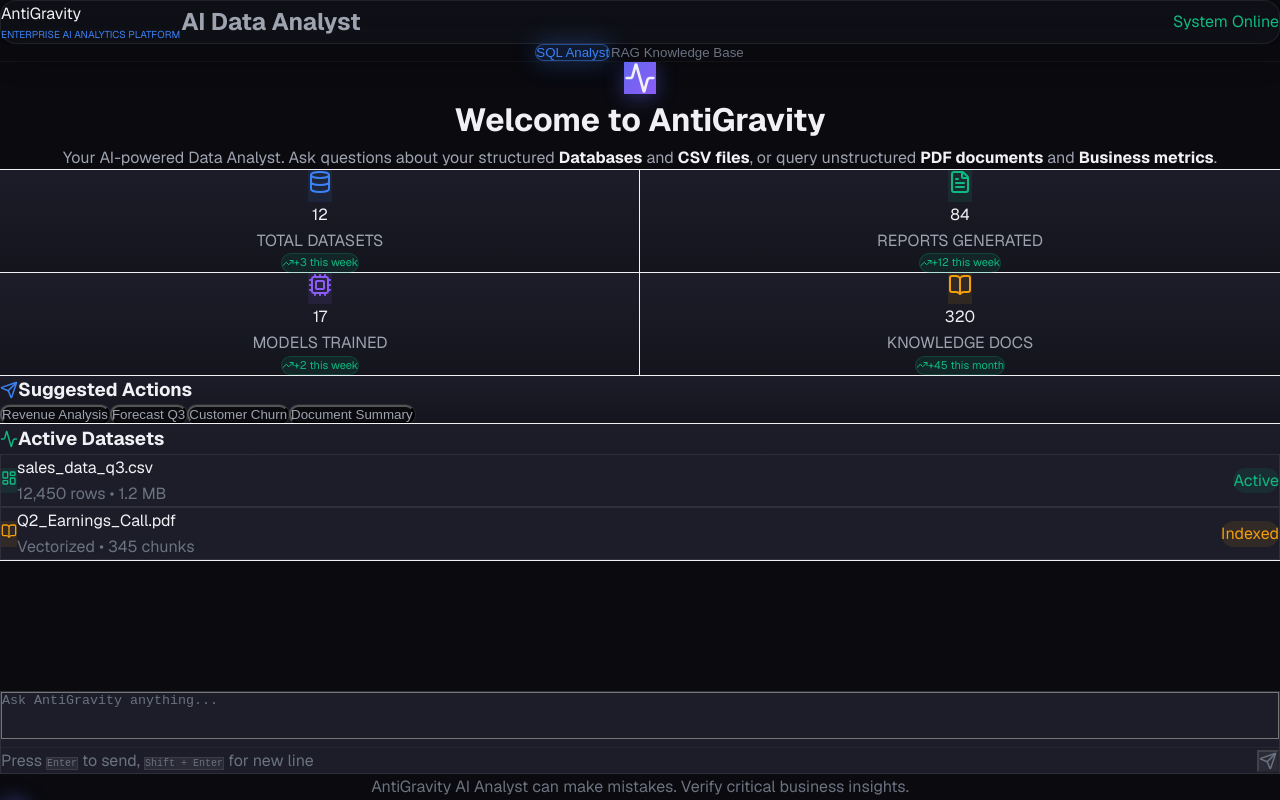
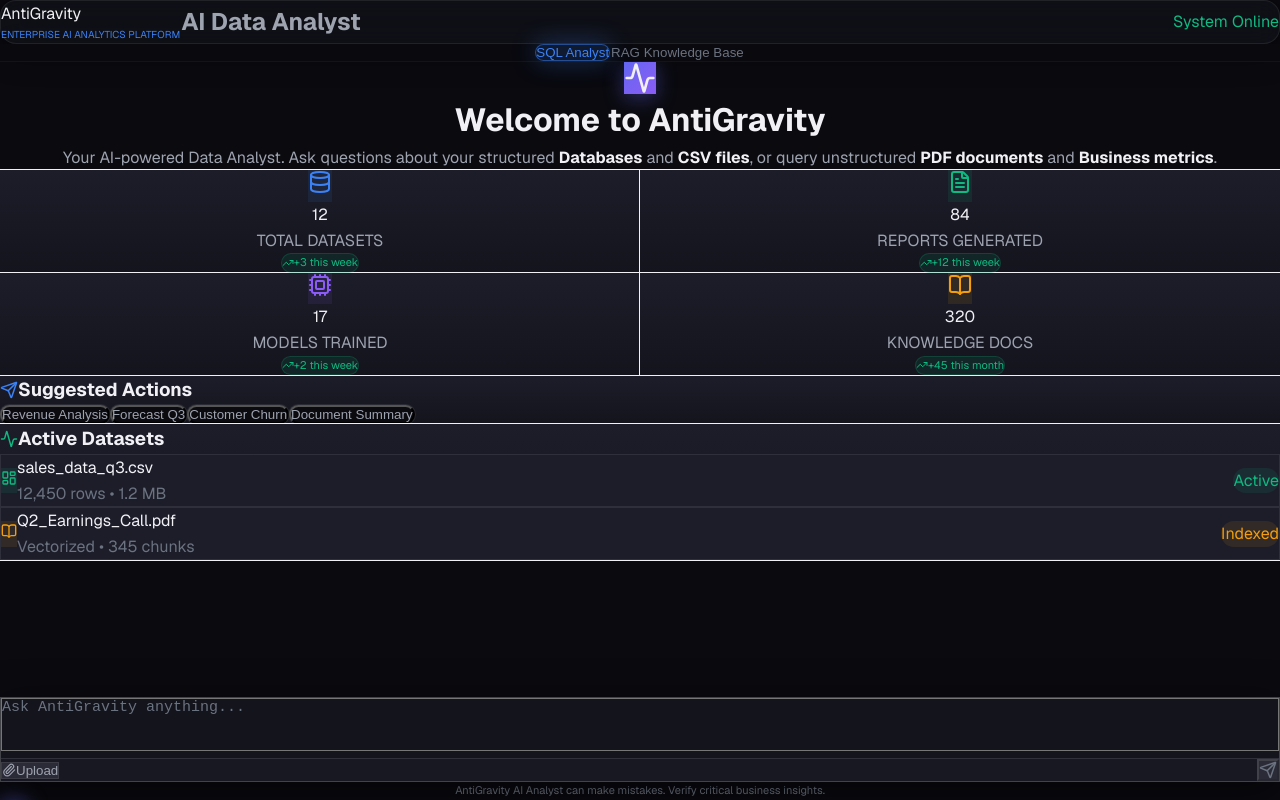
Before and after one commit to abakaushik-lgtm/DataScience-GenerativeAI-Platform, a Next.js app in the folder frontend/: page / in a window 1280 px wide. Built offline with nearby package versions, Linux system fonts and the light colour scheme.

Commit message:
style: Enhance chat input visibility with glowing shadows, brighter borders, and an integrated upload button

```diff
--- a/frontend/src/app/page.tsx
+++ b/frontend/src/app/page.tsx
@@ -2,7 +2,7 @@
 
 import { useState, useRef } from "react";
 import Link from "next/link";
-import { LayoutDashboard, Loader2, Send, Upload, BookOpen, Activity, Database, FileText, Cpu, TrendingUp } from "lucide-react";
+import { LayoutDashboard, Loader2, Send, Upload, BookOpen, Activity, Database, FileText, Cpu, TrendingUp, Paperclip } from "lucide-react";
 import ReactECharts from "echarts-for-react";
 
 interface Message {
@@ -305,8 +305,8 @@ export default function Home() {
         </div>
 
         {/* Input Area */}
-        <div className="p-6 max-w-4xl mx-auto w-full">
-          <div className="relative bg-[#1c1d29] border border-[#ffffff14] rounded-2xl shadow-xl focus-within:border-[#6366f1] focus-within:ring-1 focus-within:ring-[#6366f1]/50 transition-all">
+        <div className="p-6 max-w-4xl mx-auto w-full relative z-30">
+          <div className="relative bg-[#13141c] border border-[#ffffff33] rounded-2xl shadow-[0_10px_40px_rgba(0,0,0,0.5)] focus-within:border-[#6366f1] focus-within:shadow-[0_0_30px_rgba(99,102,241,0.2)] transition-all duration-300">
             <textarea
               value={query}
               onChange={(e) => setQuery(e.target.value)}
@@ -318,24 +318,29 @@ export default function Home() {
               }}
               placeholder="Ask AntiGravity anything..."
               rows={3}
-              className="w-full bg-transparent p-4 text-[#f0f0f5] placeholder-[#6b7280] resize-none focus:outline-none custom-scrollbar"
+              className="w-full bg-transparent p-5 text-[15px] text-[#f0f0f5] placeholder-[#6b7280] resize-none focus:outline-none custom-scrollbar"
             />
-            <div className="flex justify-between items-center p-3 border-t border-[#ffffff0a]">
-              <div className="text-xs text-[#6b7280] ml-2">
-                 Press <kbd className="bg-[#2a2b36] border border-[#ffffff14] px-1.5 py-0.5 rounded text-[10px]">Enter</kbd> to send, <kbd className="bg-[#2a2b36] border border-[#ffffff14] px-1.5 py-0.5 rounded text-[10px]">Shift + Enter</kbd> for new line
+            <div className="flex justify-between items-center p-3 border-t border-[#ffffff1a] bg-[#1c1d29]/50 rounded-b-2xl">
+              <div className="flex items-center gap-4 ml-2">
+                <button className="flex items-center gap-1.5 px-3 py-1.5 text-xs font-semibold bg-[#2a2b36] hover:bg-[#3b82f6]/10 text-[#9ea3b0] hover:text-[#3b82f6] rounded-lg transition-all border border-[#ffffff14] hover:border-[#3b82f6]/30">
+                  <Paperclip size={14} /> Upload
+                </button>
+                <div className="text-xs text-[#6b7280] hidden md:block">
+                   Press <kbd className="bg-[#2a2b36] border border-[#ffffff14] px-1.5 py-0.5 rounded text-[10px]">Enter</kbd> to send, <kbd className="bg-[#2a2b36] border border-[#ffffff14] px-1.5 py-0.5 rounded text-[10px]">Shift + Enter</kbd> for new line
+                </div>
               </div>
               <button
                 onClick={handleSendMessage}
                 disabled={loading || !query.trim()}
                 className={`p-2.5 rounded-xl flex items-center justify-center transition-all ${
-                  query.trim() ? (chatMode === "SQL" ? 'bg-[#3b82f6] hover:bg-[#2563eb] shadow-md' : 'bg-[#10b981] hover:bg-[#059669] shadow-md') : 'bg-[#2a2b36] text-[#6b7280]'
+                  query.trim() ? (chatMode === "SQL" ? 'bg-[#3b82f6] hover:bg-[#2563eb] shadow-[0_4px_15px_rgba(59,130,246,0.4)]' : 'bg-[#10b981] hover:bg-[#059669] shadow-[0_4px_15px_rgba(16,185,129,0.4)]') : 'bg-[#2a2b36] text-[#6b7280]'
                 }`}
               >
                 {loading ? <Loader2 size={18} className="animate-spin text-white" /> : <Send size={18} className={query.trim() ? "text-white" : ""} />}
               </button>
             </div>
           </div>
-          <div className="text-center text-xs text-[#6b7280] mt-4">
+          <div className="text-center text-[11px] text-[#6b7280] mt-4 font-medium tracking-wide">
             AntiGravity AI Analyst can make mistakes. Verify critical business insights.
           </div>
         </div>
```
